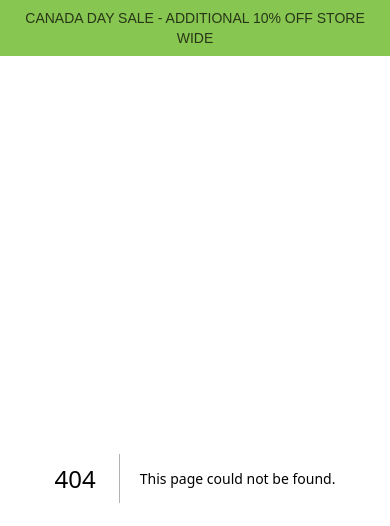
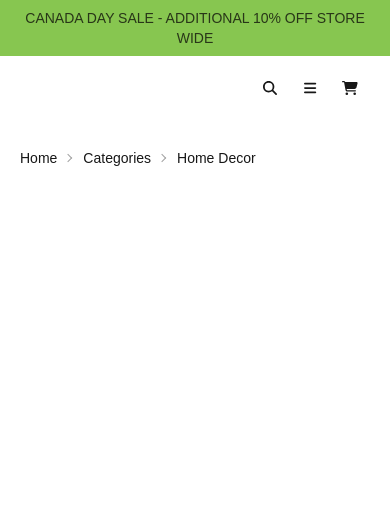
Before and after one commit to Moonfox404/SEG3125-e-commerce, a Next.js app in the folder e-commerce/: page /browse/Home-Decor in a window 390 px wide. Before the commit this address had no page. Shown: the top 526 px of the page. Built offline with nearby package versions, Linux system fonts and the light colour scheme.

Commit message:
responsive tabs and nav, link category to browsing

```diff
--- /dev/null
+++ b/e-commerce/app/browse/[category]/page.tsx
@@ -0,0 +1,21 @@
+import Link from "next/link";
+
+export default async function ProductFromCategoryPage({
+  params,
+}: {
+  params: Promise<{ category: string }>
+}) {
+  const { category } = await params;
+
+  return (
+    <main className="px-5 md:px-10">
+      <div className="my-5 breadcrumbs text-sm">
+        <ul>
+          <li><Link href="/">Home</Link></li>
+          <li><Link href="/#categories">Categories</Link></li>
+          <li>{category.replace(/-/g, " ")}</li>
+        </ul>
+      </div>
+    </main>
+  );
+};
--- /dev/null
+++ b/e-commerce/app/browse/layout.tsx
@@ -0,0 +1,15 @@
+import CategoriesNav from "../components/CategoriesNav";
+import NavBar from "../components/NavBar";
+
+export default function ProductLayout({
+  children,
+}: Readonly<{
+  children: React.ReactNode;
+}>) {
+  return (
+    <div>
+      <NavBar withCategories/>
+      {children}
+    </div>
+  );
+};
--- /dev/null
+++ b/e-commerce/app/browse/page.tsx
@@ -0,0 +1,3 @@
+export default function ProductFromSearchPage() {
+  return <></>;
+};
--- a/e-commerce/app/components/CategoriesNav.tsx
+++ b/e-commerce/app/components/CategoriesNav.tsx
@@ -3,11 +3,11 @@ import Link from "next/link";
 const CategoriesNav = () => {
   return (
     <div className="bg-primary text-primary-content">
-      <ul className="menu w-full justify-evenly menu-horizontal">
-        <li><Link href="/products/sofas-and-couches">Sofas and Couches</Link></li>
-        <li><Link href="/products/tables-and-chairs">Tables and Chairs</Link></li>
-        <li><Link href="/products/office">Office</Link></li>
-        <li><Link href="/products/home-decor">Home Decor</Link></li>
+      <ul className="menu w-full justify-evenly menu-vertical md:menu-horizontal">
+        <li><Link href="/browse/Sofas-and-Couches">Sofas and Couches</Link></li>
+        <li><Link href="/browse/Tables-and-Chairs">Tables and Chairs</Link></li>
+        <li><Link href="/browse/Office">Office</Link></li>
+        <li><Link href="/browse/Home-Decor">Home Decor</Link></li>
       </ul>
     </div>
   );
--- a/e-commerce/app/components/CategoriesTabs.tsx
+++ b/e-commerce/app/components/CategoriesTabs.tsx
@@ -1,10 +1,77 @@
-const CategoriesTabs = () => {
+"use client";
+
+import { faBars } from "@fortawesome/free-solid-svg-icons";
+import { FontAwesomeIcon } from "@fortawesome/react-fontawesome";
+import { Dispatch, SetStateAction, useEffect, useState } from "react";
+
+
+type CategoryRadioInputProps = {
+  category: string;
+  mobile?: boolean;
+}
+
+type CategoriesTabsProps = {
+  selected: string;
+  setCategory: Dispatch<SetStateAction<string>>;
+};
+
+
+const CategoriesTabs = ({
+  setCategory,
+  selected
+}: CategoriesTabsProps) => {
+  const [openCategories, setOpenCategories] = useState(false);
+
+  const CategoryRadioInput = ({
+    category,
+    mobile = false
+  }: CategoryRadioInputProps) => {
+    return <input
+      type="radio"
+      name="categories"
+      aria-label={category}
+      className={"tab " + (mobile ? "m-2 w-fit" : "")}
+      checked={selected === category}
+      onChange={(evt) => {
+        if (evt.target.checked) {
+          console.log(selected)
+          setCategory(category);
+        }
+      }}
+    />
+  };
+
   return (
-    <div className="flex items-center p-2 justify-evenly h-full w-full tabs tabs-border text-primary-content bg-primary">
-      <input type="radio" name="categories" aria-label="Sofas and Couches" className="tab" />
-      <input type="radio" name="categories" aria-label="Tables and Chairs" className="tab" />
-      <input type="radio" name="categories" aria-label="Office" className="tab" />
-      <input type="radio" name="categories" aria-label="Home Decor" className="tab" />
+    <div className="w-full text-primary-content bg-primary flex flex-col justify-center">
+      {/* mobile */}
+      <div className="flex md:hidden justify-center items-center w-full h-20">
+        <button
+          className="btn btn-ghost btn-circle"
+          onClick={() => {
+            setOpenCategories(!openCategories);
+          }}
+        >
+          <FontAwesomeIcon icon={faBars} />
+        </button>
+        <h1>Categories</h1>
+      </div>
+      {
+        openCategories &&
+        <div className="p-2 md:hidden flex justify-evenly items-center menu tabs-border w-full">
+          <CategoryRadioInput category="Sofas and Couches" mobile />
+          <CategoryRadioInput category="Tables and Chairs" mobile />
+          <CategoryRadioInput category="Office" mobile />
+          <CategoryRadioInput category="Home Decor" mobile />
+        </div>
+      }
+
+      {/* full screen */}
+      <div className="p-2 hidden md:flex items-center justify-evenly tabs tabs-border w-full h-20">
+        <CategoryRadioInput category="Sofas and Couches" />
+        <CategoryRadioInput category="Tables and Chairs" />
+        <CategoryRadioInput category="Office" />
+        <CategoryRadioInput category="Home Decor" />
+      </div>
     </div>
   );
 };
--- a/e-commerce/app/components/NavBar.tsx
+++ b/e-commerce/app/components/NavBar.tsx
@@ -1,7 +1,9 @@
 "use client";
 
 import {
+  faBars,
   faCartShopping,
+  faL,
   faMagnifyingGlass,
 } from "@fortawesome/free-solid-svg-icons";
 import { FontAwesomeIcon } from "@fortawesome/react-fontawesome";
@@ -9,16 +11,22 @@ import SearchBar from "./SearchBar";
 import { useEffect, useState } from "react";
 import Link from "next/link";
 import { useCart } from "../context/CartContext";
+import CategoriesNav from "./CategoriesNav";
 
 
-
-const NavBar = () => {
+const NavBar = ({
+  withCategories = false
+}: {
+  withCategories?: boolean;
+}) => {
   const { state } = useCart();
-  const [showSearch, setShowSearch] = useState(false);
   let numberOfItems = state.reduce(
     (accumulator, currentItem) => accumulator + currentItem.quantity,
     0
   );
+
+  const [showSearch, setShowSearch] = useState(false);
+  const [showCategories, setShowCategories] = useState(false);
 
   useEffect(() => {
     document.getElementById("search-mobile")?.focus();
@@ -35,21 +43,38 @@ const NavBar = () => {
           </div>
           <div className="hidden md:block navbar-start">
             {/* search bar */}
-            <SearchBar placeholder="I'm looking for..." onSearch={() => {}} />
+            <SearchBar placeholder="I'm looking for..." onSearch={() => { }} />
           </div>
         </div>
         <div className="flex navbar-end justify-end">
           <div className="md:hidden">
             <button
-              className="btn btn-circle btn-ghost text-lg"
+              className="btn btn-circle btn-ghost"
               onClick={
                 () => {
+                  setShowCategories(false);
                   setShowSearch(!showSearch);
                 }}
             >
               <FontAwesomeIcon icon={faMagnifyingGlass} />
             </button>
           </div>
+          {
+            withCategories &&
+            <div className="md:hidden">
+              <button
+                className="btn btn-circle btn-ghost"
+                onClick={
+                  () => {
+                    setShowSearch(false);
+                    setShowCategories(!showCategories);
+                  }
+                }
+              >
+                <FontAwesomeIcon icon={faBars} />
+              </button>
+            </div>
+          }
           <div className="indicator">
             {/* cart */}
             {state.length > 0 && (
@@ -57,16 +82,28 @@ const NavBar = () => {
                 {numberOfItems}
               </div>
             )}
-            <Link className="btn btn-circle btn-ghost text-lg" href="/cart">
+            <Link className="btn btn-circle btn-ghost md:text-lg" href="/cart">
               <FontAwesomeIcon icon={faCartShopping} />
             </Link>
           </div>
         </div>
       </div>
       {
+        withCategories &&
+        <div className="hidden md:block">
+          <CategoriesNav />
+        </div>
+      }
+      {
+        withCategories && showCategories &&
+        <div className="md:hidden">
+          <CategoriesNav />
+        </div>
+      }
+      {
         showSearch &&
         <div className="flex justify-center pb-5 w-full shadow md:hidden">
-          <SearchBar id="search-mobile" placeholder="I'm looking for..." onSearch={() => {}} />
+          <SearchBar id="search-mobile" placeholder="I'm looking for..." onSearch={() => { }} />
         </div>
       }
     </nav>
--- a/e-commerce/app/layout.tsx
+++ b/e-commerce/app/layout.tsx
@@ -28,7 +28,7 @@ export default function RootLayout({
   children: React.ReactNode;
 }>) {
   return (
-    <html lang="en">
+    <html lang="en" className="scroll-smooth">
       <body
         className={`${geistSans.variable} ${geistMono.variable} antialiased`}
       >
--- a/e-commerce/app/page.tsx
+++ b/e-commerce/app/page.tsx
@@ -1,3 +1,5 @@
+"use client";
+
 import NavBar from "./components/NavBar";
 import CategoriesTabs from "./components/CategoriesTabs";
 import Hero from "./components/Hero";
@@ -5,14 +7,17 @@ import DealsCarousel from "./components/DealsCarousel";
 import { MockProducts } from "./mock-data/MockProducts";
 import ProductCard from "./components/ProductCard";
 import Link from "next/link";
+import { useState } from "react";
 
 export default function Home() {
+  const [category, setCategory] = useState("");
+
   return (
     <div>
       <NavBar />
       <Hero />
       <section>
-        <div className="flex justify-center px-10 sm:px-20 md:px-30">
+        <div className="flex justify-center px-10 sm:px-20 lg:px-30">
           <div className="h-20 w-full mt-15 mb-5 bg-secondary text-secondary-content text-center flex items-center justify-center">
             <h1 className="text-4xl">Deals of the Day</h1>
           </div>
@@ -27,16 +32,19 @@ export default function Home() {
         } />
       </section>
       <section id="categories">
-        <div className="px-10 sm:px-20 md:px-30 h-20 my-15">
-          <CategoriesTabs />
+        <div className="px-10 sm:px-20 lg:px-30 min-h-20 my-15">
+          <CategoriesTabs selected={category} setCategory={setCategory}/>
         </div>
-        <div className="px-10 sm:px-20 md:px-30 grid grid-cols-1 md:grid-cols-2 xl:grid-cols-4">
+        <div className="px-10 sm:px-20 lg:px-30 grid grid-cols-1 md:grid-cols-2 xl:grid-cols-4">
           {
             Array.from({length: 4}, (_, idx) => <div key={idx}><ProductCard product={MockProducts[0]} /></div>)
           }
         </div>
         <div className="flex justify-center">
-          <Link href="#" className="btn btn-primary btn-lg my-5">See All &#8250;</Link>
+          {
+            category !== "" &&
+            <Link href={"/browse/" + category.replace(/ /g, "-")} className="btn btn-primary btn-lg my-5">See All &#8250;</Link>
+          }
         </div>
       </section>
     </div>
```
